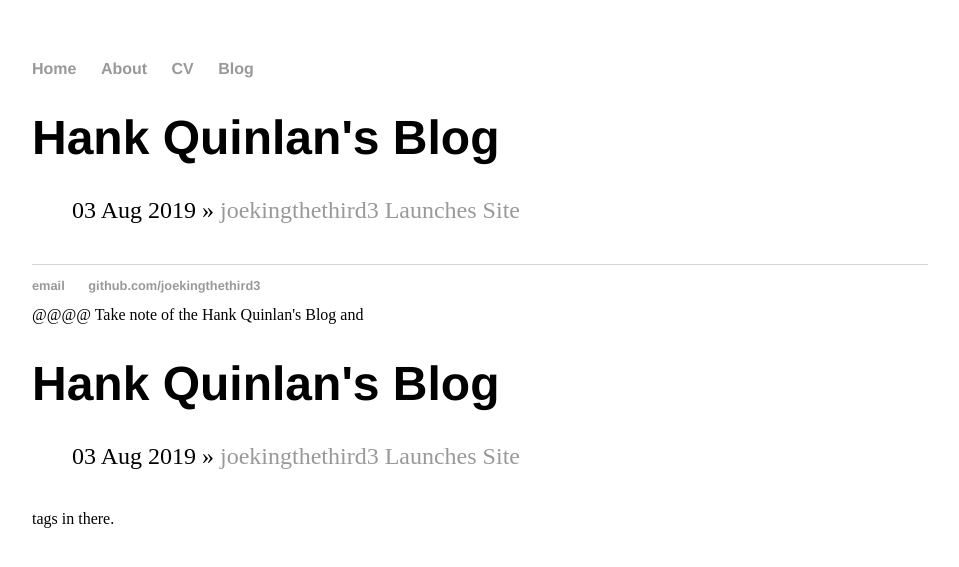
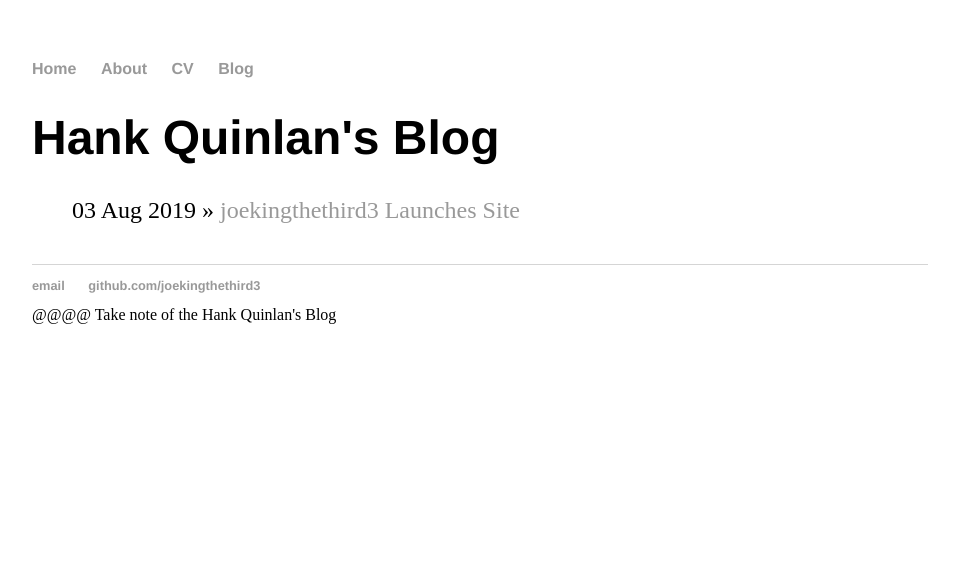
Before and after one commit to joekingTheThird3/joekingTheThird3.github.io, a Jekyll site: the page built from blog/index.html, in a window 1280 px wide. Shown: the top 567 px of the page, without its empty margins (160-1119 px from the left). Built offline with Jekyll 4.4.1, drawn with Linux system fonts in a browser that asks for light colours.

Commit message:
Update default.html

```diff
--- a/_layouts/default.html
+++ b/_layouts/default.html
@@ -30,4 +30,4 @@
 		</body>
 	</html>
 
-Take note of the {{ page.title }} and {{ content }} tags in there.
+Take note of the {{ page.title }}
```
